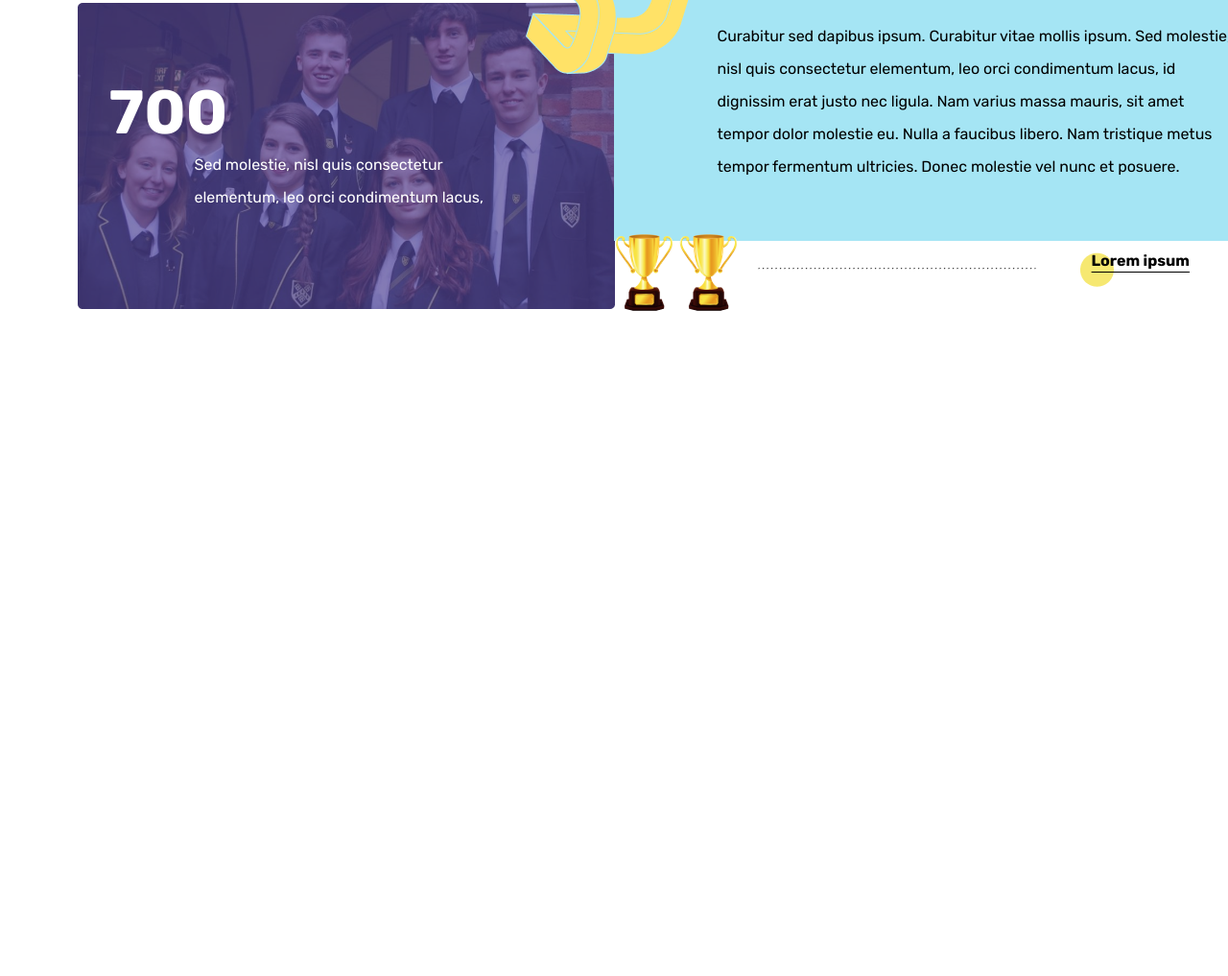
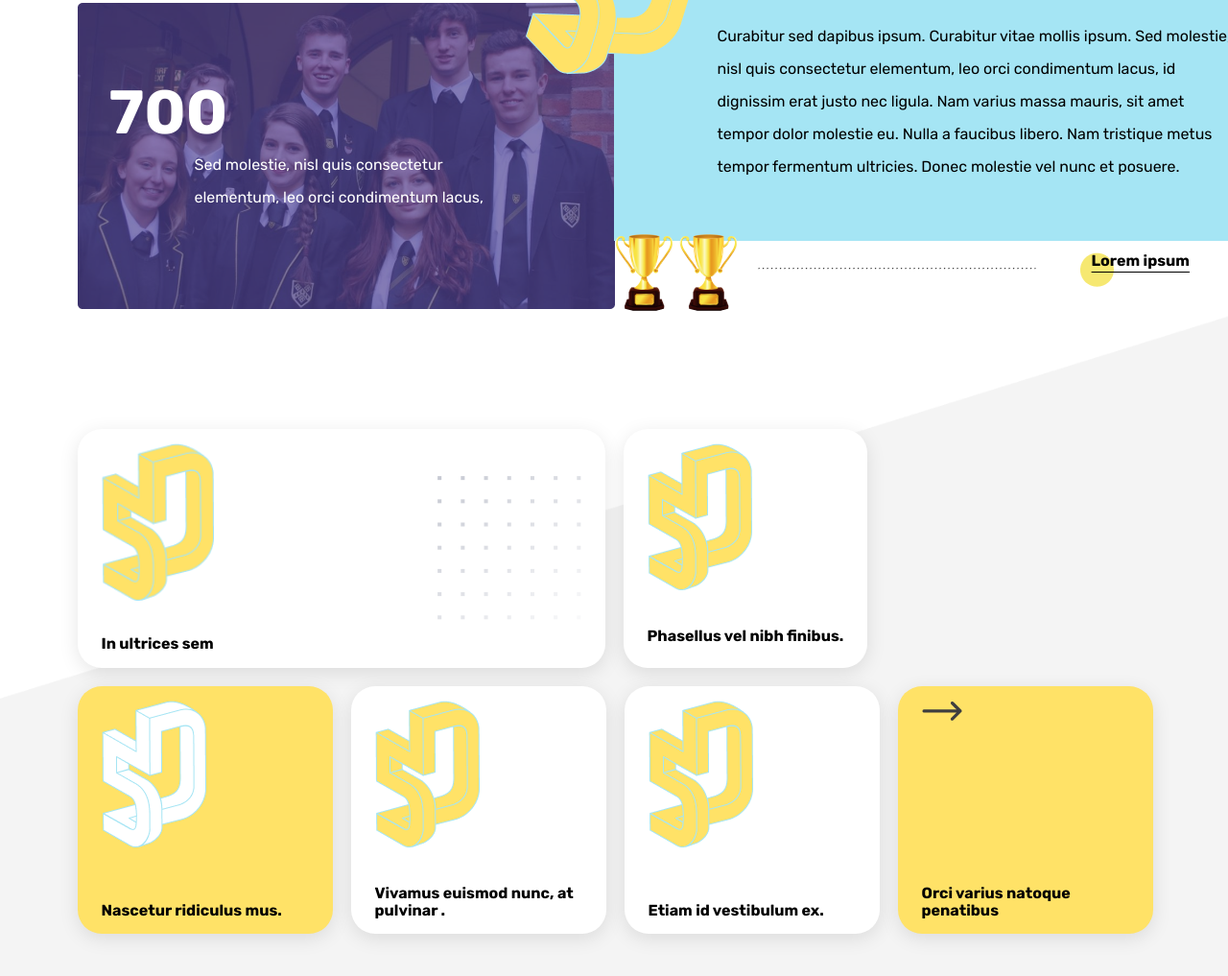
Before and after one commit to COLOMBO72/testtask_pyatoeizmerenie, a website built with webpack: page src/index.html in a window 1280 px wide. Shown: the part 941-1958 px from the top of the page at 96% size. Before the commit the page ends 1266 px from the top, so only its background shows below. Built offline with nearby package versions, Linux system fonts and the light colour scheme.

Commit message:
created layout of first page, next - add hovers and adaptive for mobile, also add modal window

```diff
--- a/src/index.html
+++ b/src/index.html
@@ -68,7 +68,10 @@
                     <img src="./images/oksford_1.png" alt="">
                 </div>
                 <div class="block--oxford1--text">
-                    <p>Curabitur sed dapibus ipsum. Curabitur vitae mollis ipsum. Sed molestie, nisl quis consectetur elementum, leo orci condimentum lacus, id dignissim erat justo nec ligula. Nam varius massa mauris, sit amet tempor dolor molestie eu. Nulla a faucibus libero. Nam tristique metus tempor fermentum ultricies. Donec molestie vel nunc et posuere.</p>
+                    <p>Curabitur sed dapibus ipsum. Curabitur vitae mollis ipsum. Sed molestie, nisl quis consectetur
+                        elementum, leo orci condimentum lacus, id dignissim erat justo nec ligula. Nam varius massa
+                        mauris, sit amet tempor dolor molestie eu. Nulla a faucibus libero. Nam tristique metus tempor
+                        fermentum ultricies. Donec molestie vel nunc et posuere.</p>
                 </div>
                 <div class="block--oxford1--cups">
                     <div class="block--oxford1--cups__images">
@@ -85,7 +88,44 @@
                 </div>
             </div>
         </div>
+        <div class="container__row">
+            <div class="container__row--cards_wrapper">
+                <div class="container__row--under_row1">
+                    <div class="under_row1--big_card">
+                        <div class="big_card--info">
+                            <img src="./images/central_logo90g.png" class="big_card--logo" alt="central_logo90g">
+                            <h2>In ultrices sem</h2>
+                        </div>
+                        <img src="./images/many_quorters.svg" class="many_quorters" alt="many_quorters">
+                    </div>
+                    <div class="under_row1--card">
+                        <img src="./images/central_logo90g.png" alt="central_logo90g">
+                        <h2>Phasellus vel nibh finibus.</h2>
+                    </div>
+                </div>
+                <div class="container__row--under_row2">
+                    <div class="under_row2--card card-active">
+                        <img src="./images/central_logo90gwhite.png" alt="central_logo90gwhite">
+                        <h2>Nascetur ridiculus mus.</h2>
+                    </div>
+                    <div class="under_row2--card">
+                        <img src="./images/central_logo90g.png" alt="central_logo90g">
+                        <h2>Vivamus euismod nunc, at pulvinar .</h2>
+                    </div>
+                    <div class="under_row2--card">
+                        <img src="./images/central_logo90g.png" alt="central_logo90g">
+                        <h2>Etiam id vestibulum ex.</h2>
+                    </div>
+                    <div class="under_row2--card with-arrow">
+                        <img src="./images/right_arrow.png" alt="right_arrow">
+                        <h2>Orci varius natoque penatibus</h2>
+                    </div>
+                </div>
+            </div>
+        </div>
     </main>
+    <img src="./images/bg-gray-rectangle.png" class="bg-gray_rectangle" width="100%" alt="bg-gray-rectangle">
+
 </body>
 
 </html>
--- a/src/styles/main.scss
+++ b/src/styles/main.scss
@@ -8,18 +8,20 @@ $yellow: #FFE267;
 $template: #a39c7d3d;
 $template2: rgba(255, 0, 0, 0.473);
 
-body{
+body {
   font-family: "Rubik", sans-serif;
   display: flex;
   flex-direction: column;
   align-items: center;
 }
-.triangle_gray{
+
+.triangle_gray {
   position: absolute;
   left: 0px;
   top: 13%;
 }
-.container__general{
+
+.container__general {
   width: 1440px;
   position: relative;
   margin-top: 130px;
@@ -27,31 +29,37 @@ body{
   flex-direction: column;
   align-items: center;
 }
-.container__row{
+
+.container__row {
   width: 1119px;
   display: flex;
   align-items: center;
   justify-content: space-between;
 }
-.container__row-column-1{
+
+.container__row-column-1 {
   width: 50%;
 }
-.container__row-column-1 .date1969{
+
+.container__row-column-1 .date1969 {
   margin: 25px 16px;
   position: relative;
   display: flex;
   flex-direction: column;
-  img{
+
+  img {
     position: absolute;
     top: 30px;
     left: 30px;
   }
-  h2{
+
+  h2 {
     font-weight: 700;
     font-size: 64px;
     z-index: 1;
   }
-  p{
+
+  p {
     z-index: 1;
     line-height: 34px;
     margin-left: 15%;
@@ -60,36 +68,42 @@ body{
     max-width: 448px;
   }
 }
-.date__container--text{
+
+.date__container--text {
   display: flex;
   flex-direction: column;
   z-index: 2;
   align-items: center;
 }
-.container__row-column-1 .date2008{
+
+.container__row-column-1 .date2008 {
   position: relative;
   display: flex;
   z-index: 1;
   flex-direction: column;
   margin-top: 50px;
-  img{
+
+  img {
     position: absolute;
     top: 30px;
     left: 30px;
     z-index: 1;
   }
-  h2{
+
+  h2 {
     font-weight: 700;
     font-size: 64px;
   }
-  p{
+
+  p {
     line-height: 34px;
     font-weight: 400;
     font-size: 16px;
     max-width: 316px;
     margin-bottom: 20px;
   }
-  button{
+
+  button {
     background-color: #E63239;
     padding: 20px 48px;
     width: 287px;
@@ -97,12 +111,14 @@ body{
     color: $white;
   }
 }
-.threedots{
+
+.threedots {
   width: 100%;
   display: flex;
   justify-content: center;
 }
-.threedots-oneline{
+
+.threedots-oneline {
   background-image: url("../images/lineofdots_vertical.png");
   background-repeat: no-repeat;
   background-position: center;
@@ -113,7 +129,8 @@ body{
   align-items: center;
   justify-content: space-between;
 }
-.container__row-column-1 .block--oxford2{
+
+.container__row-column-1 .block--oxford2 {
   width: 560px;
   height: 319px;
   background-image: url('../images/oksford_2.png');
@@ -124,11 +141,13 @@ body{
   flex-direction: column;
   color: $white;
   padding: 33px;
-  h2{
+
+  h2 {
     font-weight: 700;
     font-size: 64px;
   }
-  p{
+
+  p {
     line-height: 34px;
     font-weight: 400;
     font-size: 16px;
@@ -136,22 +155,27 @@ body{
     margin-bottom: 20px;
   }
 }
-.container__row-column-2{
+
+.container__row-column-2 {
   width: 50%;
-  .date1997{
+
+  .date1997 {
     position: relative;
     display: flex;
     flex-direction: column;
-    img{
+
+    img {
       position: absolute;
       top: 10px;
     }
-    h2{
+
+    h2 {
       font-weight: 700;
       font-size: 64px;
       z-index: 1;
     }
-    p{
+
+    p {
       z-index: 1;
       line-height: 34px;
       margin-top: 2%;
@@ -161,7 +185,8 @@ body{
     }
   }
 }
-.container__row-column-2 .block--oxford1--text{
+
+.container__row-column-2 .block--oxford1--text {
   width: 752px;
   display: flex;
   flex-direction: column;
@@ -169,46 +194,138 @@ body{
   line-height: 34px;
   padding: 60px 48px;
   background-color: #A5E5F4;
-  p{
+
+  p {
     width: 537px;
   }
 }
-.central_logo{
+
+.central_logo {
   position: absolute;
-  left:621px;
+  left: 621px;
 }
-.container__row-column-2 .block--oxford1--cups{
+
+.container__row-column-2 .block--oxford1--cups {
   width: 600px;
   height: 30px;
   display: flex;
   align-items: center;
   justify-content: space-between;
   position: relative;
-  .cups{
+
+  .cups {
     position: absolute;
     top: -10px;
   }
-  .line--image{
+
+  .line--image {
     position: absolute;
     left: 25%;
     bottom: 0px;
   }
 }
 
-.container__row-column-2 .block--oxford1--cups__text{
+.container__row-column-2 .block--oxford1--cups__text {
   position: relative;
   display: flex;
   margin-bottom: 0px;
   margin-top: auto;
-  img{
+
+  img {
     position: absolute;
     z-index: 0;
     left: -12px;
   }
-  p{
+
+  p {
     font-weight: 700;
     text-decoration: underline;
     text-underline-offset: 6px;
     z-index: 33;
   }
 }
+
+.container__row--cards_wrapper {
+  margin-top: 125px;
+  display: flex;
+  flex-direction: column;
+  justify-content: center;
+  gap: 19px;
+
+  h2 {
+    font-weight: 700;
+  }
+}
+
+.container__row--under_row1 {
+  display: flex;
+  gap: 19px;
+
+  .under_row1--big_card {
+    display: flex;
+    background-color: $white;
+    align-items: center;
+    justify-content: space-between;
+    width: 550px;
+    box-shadow: 0px 5px 20px 0px #0000001A;
+    border-radius: 25px;
+    padding: 15px 25px;
+    cursor: pointer;
+
+    .big_card--logo {
+      margin-bottom: 35px;
+    }
+
+    .big_card--info {
+      display: flex;
+      flex-direction: column;
+    }
+  }
+
+  .under_row1--card {
+    display: flex;
+    flex-direction: column;
+    background-color: $white;
+    align-items: start;
+    box-shadow: 0px 5px 20px 0px #0000001A;
+    border-radius: 25px;
+    padding: 15px 25px;
+    gap: 38px;
+    cursor: pointer;
+
+  }
+}
+
+.container__row--under_row2 {
+  display: flex;
+  gap: 19px;
+}
+
+.container__row--under_row2 .under_row2--card {
+  display: flex;
+  flex-direction: column;
+  background-color: $white;
+  justify-content: space-between;
+  align-items: start;
+  box-shadow: 0px 5px 20px 0px #0000001A;
+  border-radius: 25px;
+  padding: 15px 25px;
+  gap: 38px;
+  cursor: pointer;
+  width: 266px;
+}
+
+.container__row .with-arrow {
+  background-color: $yellow;
+}
+
+.container__row .card-active {
+  background-color: $yellow;
+}
+
+
+.bg-gray_rectangle {
+  position: absolute;
+  top: 1250px;
+  z-index: -1;
+}
```
Also changed, not shown: src/images/bg-gray-rectangle.png (added).
